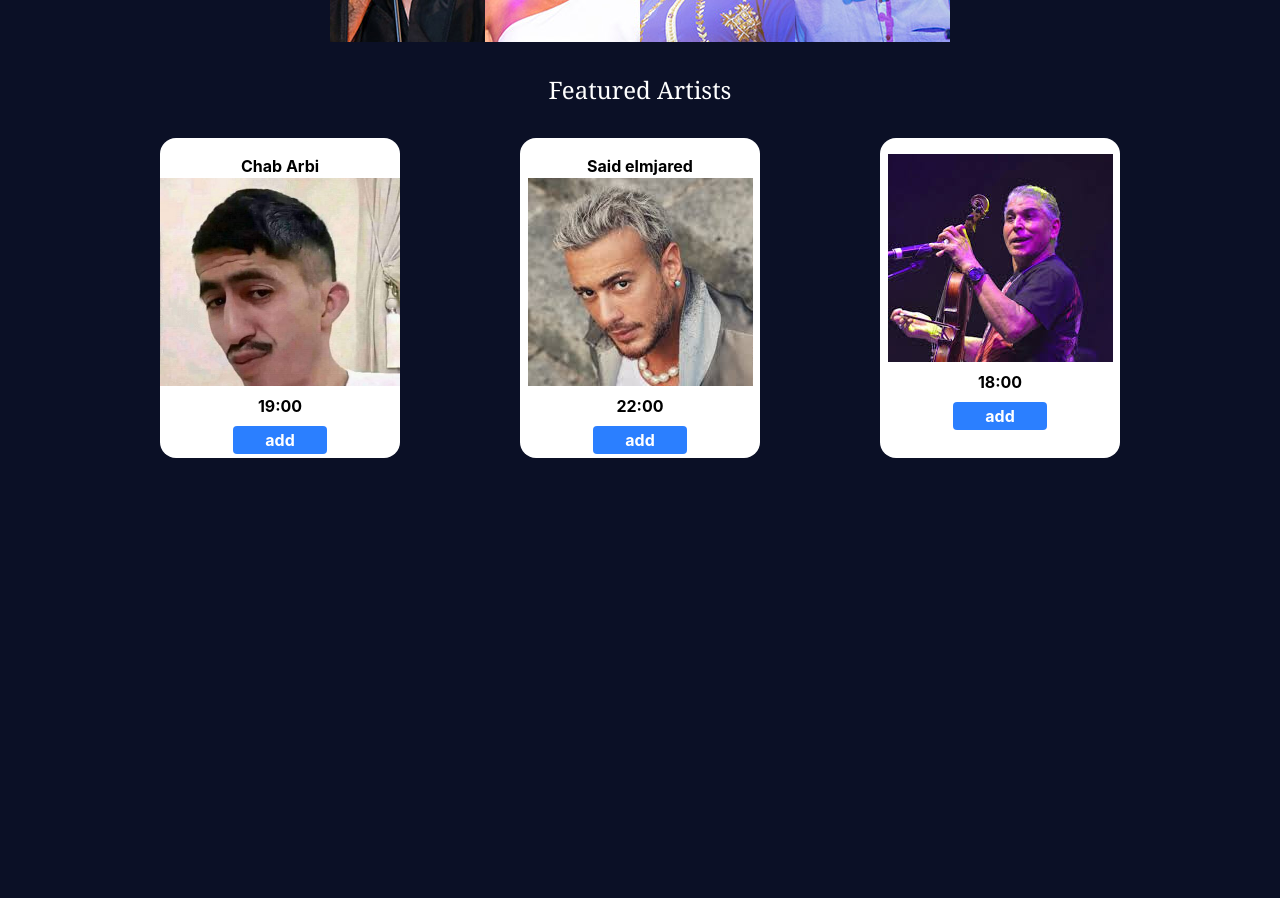
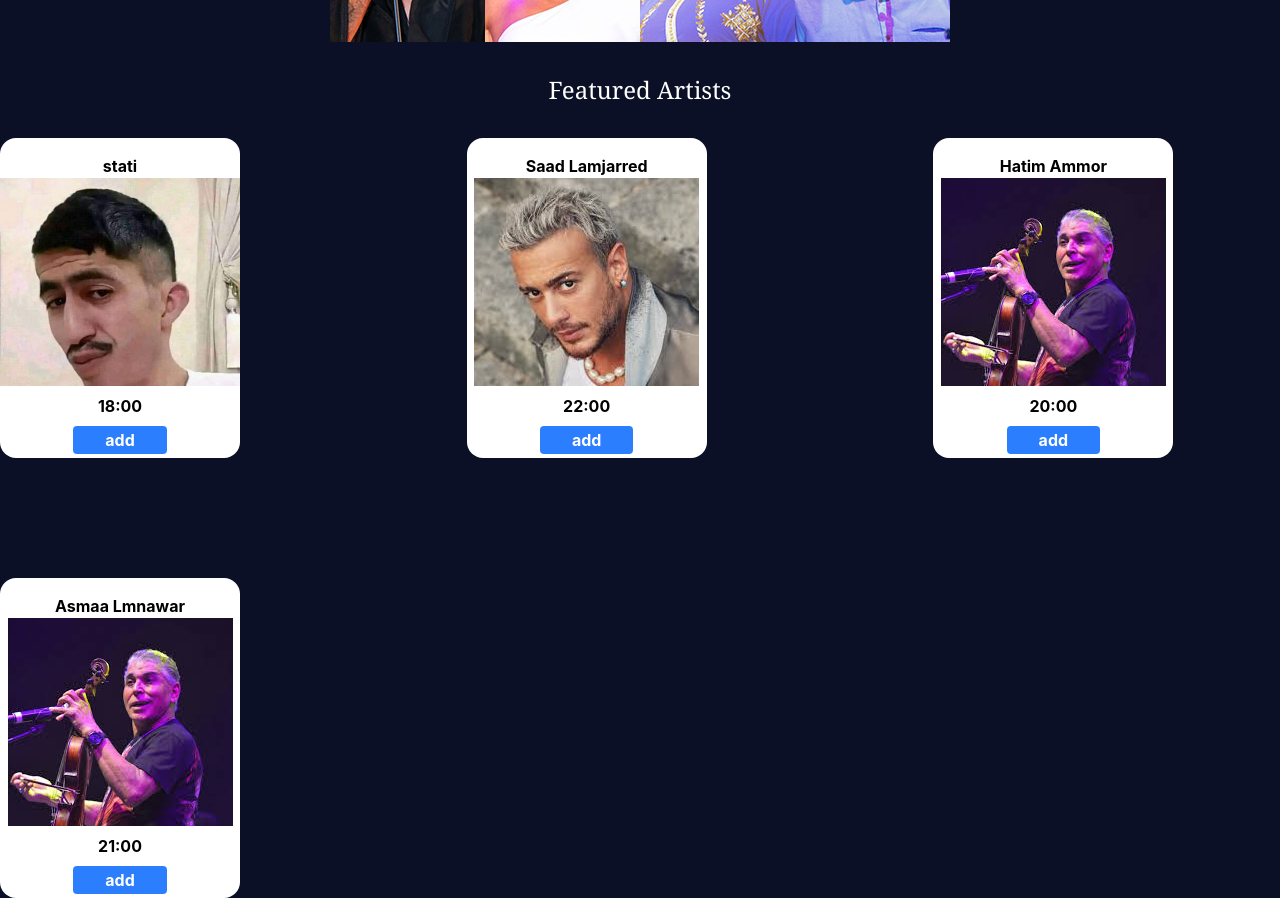
Before and after one commit to Smkh4x/beat-mawazin-2026, a React (Vite) app in the folder mawazin/: page / in a window 1280 px wide. Shown: the part 1240-2138 px from the top of the page. Before the commit the page ends 1698 px from the top, so only its background shows below. Built offline with nearby package versions, Linux system fonts and the light colour scheme.

Commit message:
update my project v2

```diff
--- a/mawazin/src/components/Card.jsx
+++ b/mawazin/src/components/Card.jsx
@@ -7,7 +7,7 @@ function Card({ item ,rmSt , classConfig, buttonName}) {
                     <img src={item.img} />
                 </div>
             </div>
-            <h3 className="py-2">{item.discription}</h3>
+            <h3 className="py-2">{item.time}</h3>
         <button className={classConfig}  onClick={() => rmSt(item.id)}>{buttonName}</button>
         </div>
     )
--- a/mawazin/src/components/ProgrammeEDM.jsx
+++ b/mawazin/src/components/ProgrammeEDM.jsx
@@ -1,6 +1,6 @@
 import { NavLink } from "react-router-dom"
 function ProgrammeEDM() {
-    const days = ["19","20","21","22","23","24","25","26","27"]
+
   return (
 <>
       <div className="flex text-white justify-center">
@@ -8,15 +8,7 @@ function ProgrammeEDM() {
           <li><NavLink to="/programme/EDM" href="">EDM</NavLink></li>
         </ul>
       </div>
-      <div className="flex justify-center gap-8 ">
-        {days.map(day =>
-          <div key={day} className="py-4 text-white">
-            <button><NavLink>{day}</NavLink></button>
-        </div>
-        )}
 
-
-      </div>
 </>
   )
 }
--- /dev/null
+++ b/mawazin/src/components/ProgrammeNav.jsx
@@ -0,0 +1,16 @@
+import { NavLink } from "react-router-dom"
+function ProgrammeNav() {
+    return (
+        <>
+            <div className="flex text-white justify-center">
+                <ul className="flex gap-4">
+                    <li><NavLink to="/programme" href="">All</NavLink></li>
+                    <li><NavLink to="/programme" href="">EDM</NavLink></li>
+                    <li><NavLink to="/programme" href="">Pop</NavLink></li>
+                    <li><NavLink to="/programme" href="">Rap</NavLink></li>
+                </ul>
+            </div>
+        </>
+    )
+}
+export default ProgrammeNav
--- a/mawazin/src/components/ProgrammePop.jsx
+++ b/mawazin/src/components/ProgrammePop.jsx
@@ -1,6 +1,6 @@
 import { NavLink } from "react-router-dom"
 function ProgrammePop() {
-    const days = ["19","20","21","22","23","24","25","26","27"]
+
   return (
 <>
       <div className="flex text-white justify-center">
@@ -8,15 +8,7 @@ function ProgrammePop() {
           <li><NavLink to="/programme/Pop" href="">Pop</NavLink></li>
         </ul>
       </div>
-      <div className="flex justify-center gap-8 ">
-        {days.map(day =>
-          <div key={day} className="py-4 text-white">
-            <button><NavLink>{day}</NavLink></button>
-        </div>
-        )}
 
-
-      </div>
 </>
   )
 }
--- a/mawazin/src/components/ProgrammeRap.jsx
+++ b/mawazin/src/components/ProgrammeRap.jsx
@@ -1,6 +1,6 @@
 import { NavLink } from "react-router-dom"
 function ProgrammeRap() {
-    const days = ["19","20","21","22","23","24","25","26","27"]
+
   return (
 <>
       <div className="flex text-white justify-center">
@@ -8,15 +8,7 @@ function ProgrammeRap() {
           <li><NavLink to="/programme/Rap" href="">Rap</NavLink></li>
         </ul>
       </div>
-      <div className="flex justify-center gap-8 ">
-        {days.map(day =>
-          <div key={day} className="py-4 text-white">
-            <button><NavLink>{day}</NavLink></button>
-        </div>
-        )}
 
-
-      </div>
 </>
   )
 }
--- a/mawazin/src/data/data.js
+++ b/mawazin/src/data/data.js
@@ -3,268 +3,36 @@ import img2 from '../assets/saidmjred.jpeg'
 import img3 from '../assets/stati.jpeg'
 
 const myData = [
+
+
   {
     id: 1,
-    name: "Chab Arbi",
+    name: "stati",
     img: img1,
-    discription: "19:00",
+    time: "18:00",
+  },
 
-  },
   {
-    id: 2,
-    name: "Said elmjared",
+    "id": 2,
+    "name": "Saad Lamjarred",
     img: img2,
-    discription: "22:00",
-  },
-  {
-    id: 3,
-    Name: "stati",
-    img: img3,
-    discription: "18:00",
-  },
-/*
-  {
-    "id": "saad-lamjarred",
-    "name": "Saad Lamjarred",
-    "genre": "Pop",
-    "scene": "OLM Souissi",
-    "day": "19 Juin",
     "time": "22:00"
   },
   {
-    "id": "hatim-ammor",
+    "id": 3,
     "name": "Hatim Ammor",
-    "genre": "Pop",
-    "scene": "Nahda",
-    "day": "19 Juin",
+    img: img3,
     "time": "20:00"
   },
   {
-    "id": "asmaa-lmnawar",
+    "id": 4,
     "name": "Asmaa Lmnawar",
-    "genre": "Tarab",
-    "scene": "Théâtre Mohammed V",
-    "day": "19 Juin",
+    img: img3,
     "time": "21:00"
-  },
-  {
-    "id": "muslim",
-    "name": "Muslim",
-    "genre": "Rap",
-    "scene": "Bouregreg",
-    "day": "20 Juin",
-    "time": "23:00"
-  },
-  {
-    "id": "don-big",
-    "name": "Don Bigg",
-    "genre": "Rap",
-    "scene": "Bouregreg",
-    "day": "20 Juin",
-    "time": "21:30"
-  },
-  {
-    "id": "elgrande-toto",
-    "name": "ElGrande Toto",
-    "genre": "Rap",
-    "scene": "OLM Souissi",
-    "day": "20 Juin",
-    "time": "22:30"
-  },
-  {
-    "id": "manal",
-    "name": "Manal",
-    "genre": "Pop",
-    "scene": "Nahda",
-    "day": "20 Juin",
-    "time": "20:30"
-  },
-  {
-    "id": "dizzy-dros",
-    "name": "Dizzy DROS",
-    "genre": "Rap",
-    "scene": "Bouregreg",
-    "day": "21 Juin",
-    "time": "22:00"
-  },
-  {
-    "id": "7liwa",
-    "name": "7liwa",
-    "genre": "Rap",
-    "scene": "Bouregreg",
-    "day": "21 Juin",
-    "time": "20:00"
-  },
-  {
-    "id": "snor",
-    "name": "Snor",
-    "genre": "Rap",
-    "scene": "Bouregreg",
-    "day": "21 Juin",
-    "time": "19:00"
-  },
-  {
-    "id": "zina-daoudia",
-    "name": "Zina Daoudia",
-    "genre": "Chaabi",
-    "scene": "Nahda",
-    "day": "21 Juin",
-    "time": "23:00"
-  },
-  {
-    "id": "daoudia",
-    "name": "Daoudia",
-    "genre": "Chaabi",
-    "scene": "Nahda",
-    "day": "22 Juin",
-    "time": "22:00"
-  },
-  {
-    "id": "abdelfattah-grini",
-    "name": "Abdelfattah Grini",
-    "genre": "Pop",
-    "scene": "OLM Souissi",
-    "day": "22 Juin",
-    "time": "21:00"
-  },
-  {
-    "id": "douzi",
-    "name": "Douzi",
-    "genre": "Pop",
-    "scene": "Nahda",
-    "day": "22 Juin",
-    "time": "20:30"
-  },
-  {
-    "id": "najat-aatabou",
-    "name": "Najat Aatabou",
-    "genre": "Chaabi",
-    "scene": "Chellah",
-    "day": "22 Juin",
-    "time": "19:30"
-  },
-  {
-    "id": "hoba-hoba-spirit",
-    "name": "Hoba Hoba Spirit",
-    "genre": "Rock",
-    "scene": "Bouregreg",
-    "day": "23 Juin",
-    "time": "22:00"
-  },
-  {
-    "id": "fnaire",
-    "name": "Fnaire",
-    "genre": "Fusion",
-    "scene": "OLM Souissi",
-    "day": "23 Juin",
-    "time": "21:00"
-  },
-  {
-    "id": "oum",
-    "name": "Oum",
-    "genre": "Jazz",
-    "scene": "Chellah",
-    "day": "23 Juin",
-    "time": "20:00"
-  },
-  {
-    "id": "amina-karram",
-    "name": "Amina Karram",
-    "genre": "Chaabi",
-    "scene": "Nahda",
-    "day": "23 Juin",
-    "time": "19:00"
-  },
-  {
-    "id": "hind-ziadi",
-    "name": "Hind Ziadi",
-    "genre": "Jazz",
-    "scene": "Chellah",
-    "day": "24 Juin",
-    "time": "21:00"
-  },
-  {
-    "id": "ahmed-soultan",
-    "name": "Ahmed Soultan",
-    "genre": "Afro",
-    "scene": "OLM Souissi",
-    "day": "24 Juin",
-    "time": "22:00"
-  },
-  {
-    "id": "zakaria-ghafouli",
-    "name": "Zakaria Ghafouli",
-    "genre": "Pop",
-    "scene": "Nahda",
-    "day": "24 Juin",
-    "time": "20:00"
-  },
-  {
-    "id": "salma-rachid",
-    "name": "Salma Rachid",
-    "genre": "Pop",
-    "scene": "Nahda",
-    "day": "24 Juin",
-    "time": "19:30"
-  },
-  {
-    "id": "jamal-debbouze-band",
-    "name": "Jamal Debbouze Band",
-    "genre": "Fusion",
-    "scene": "Bouregreg",
-    "day": "25 Juin",
-    "time": "22:30"
-  },
-  {
-    "id": "tagne",
-    "name": "Tagne",
-    "genre": "Rap",
-    "scene": "Bouregreg",
-    "day": "25 Juin",
-    "time": "21:00"
-  },
-  {
-    "id": "draganov",
-    "name": "Draganov",
-    "genre": "Rap",
-    "scene": "Bouregreg",
-    "day": "25 Juin",
-    "time": "20:00"
-  },
-  {
-    "id": "nouamane-belaiachi",
-    "name": "Nouamane Belaiachi",
-    "genre": "Pop",
-    "scene": "Nahda",
-    "day": "26 Juin",
-    "time": "22:00"
-  },
-  {
-    "id": "ghita-benhiyoune",
-    "name": "Ghita Benhiyoune",
-    "genre": "Jazz",
-    "scene": "Chellah",
-    "day": "26 Juin",
-    "time": "20:30"
-  },
-  {
-    "id": "mouad-lmohajir",
-    "name": "Mouad Lmohajir",
-    "genre": "Fusion",
-    "scene": "Théâtre Mohammed V",
-    "day": "27 Juin",
-    "time": "21:00"
-  },
-  {
-    "id": "abdelaziz-statati",
-    "name": "Abdelaziz Stati",
-    "genre": "Chaabi",
-    "scene": "Nahda",
-    "day": "27 Juin",
-    "time": "23:00"
   }
 
-*/
+
+
 ]
 
 export default myData
--- a/mawazin/src/pages/Home.jsx
+++ b/mawazin/src/pages/Home.jsx
@@ -6,17 +6,7 @@ import myData from "../data/data"
 import {useState } from "react"
 
 
-/*
-function setStorage(id) {
-  const addFav = JSON.parse(localStorage.getItem("mo5aniyin")) || []
-  if(addFav.includes(id)) return;
 
-  addFav.push(id)
-
-  localStorage.setItem("mo5aniyin", JSON.stringify(addFav))
-
-}
-   */
 function Home() {
 
     const [fav, setFav] = useState(() => {
@@ -64,7 +54,7 @@ function Home() {
 
       </div>
 
-      <div className="flex gap-30 justify-center">
+      <div className="flex gap-30 justify-center grid grid-cols-3 gap-6">
         {myData.map(data => <Card key={data.id} item={data} rmSt={setStorage} classConfig={"bg-blue-500 text-white px-8 py-0.5 rounded"} buttonName={"add"}/>)}
 
 
--- a/mawazin/src/pages/Programms.jsx
+++ b/mawazin/src/pages/Programms.jsx
@@ -1,18 +1,9 @@
-import { NavLink } from "react-router-dom"
+
 function programme() {
 
 
   return (
-    <>
-      <div className="flex text-white justify-center">
-        <ul className="flex gap-4">
-          <li><NavLink to="/programme/All" href="">All</NavLink></li>
-          <li><NavLink to="/programme/EDM" href="">EDM</NavLink></li>
-          <li><NavLink to="/programme/Pop" href="">Pop</NavLink></li>
-          <li><NavLink to="/programme/Rap" href="">Rap</NavLink></li>
-        </ul>
-      </div>
-    </>
+<div></div>
 
   )
 
--- a/mawazin/src/router/Router.jsx
+++ b/mawazin/src/router/Router.jsx
@@ -4,6 +4,11 @@ import Programme from '../pages/Programms'
 import {Routes, Route, BrowserRouter} from 'react-router-dom'
 import Planning from '../pages/Planning'
 import Passeport from '../pages/Passeport'
+import ProgrammeNav from '../components/ProgrammeNav'
+import ProgrammeEDM from '../components/ProgrammeEDM'
+import ProgrammePop from '../components/ProgrammePop'
+import ProgrammeRap from '../components/ProgrammeRap'
+import ProgrammeAll from '../components/ProgrammeAll'
 
 
 function Router() {
@@ -13,7 +18,14 @@ function Router() {
     <Nav />
 
 
+
     <Routes>
+      <Route path='/programme' element={<ProgrammeNav />} />
+
+      <Route path='/programme/EDM' element={<ProgrammeEDM />} />
+      <Route path='/programme/Rap' element={<ProgrammeRap />} />
+      <Route path='/programme/Pop' element={<ProgrammePop />} />
+      <Route path='/programme/All' element={<ProgrammeAll />} />
 
       <Route path='/' element={<Home />} />
       <Route path='/programme' element={<Programme />} />
```
Also changed, not shown: 1 other file (tests, documents, lock files or other folders).
